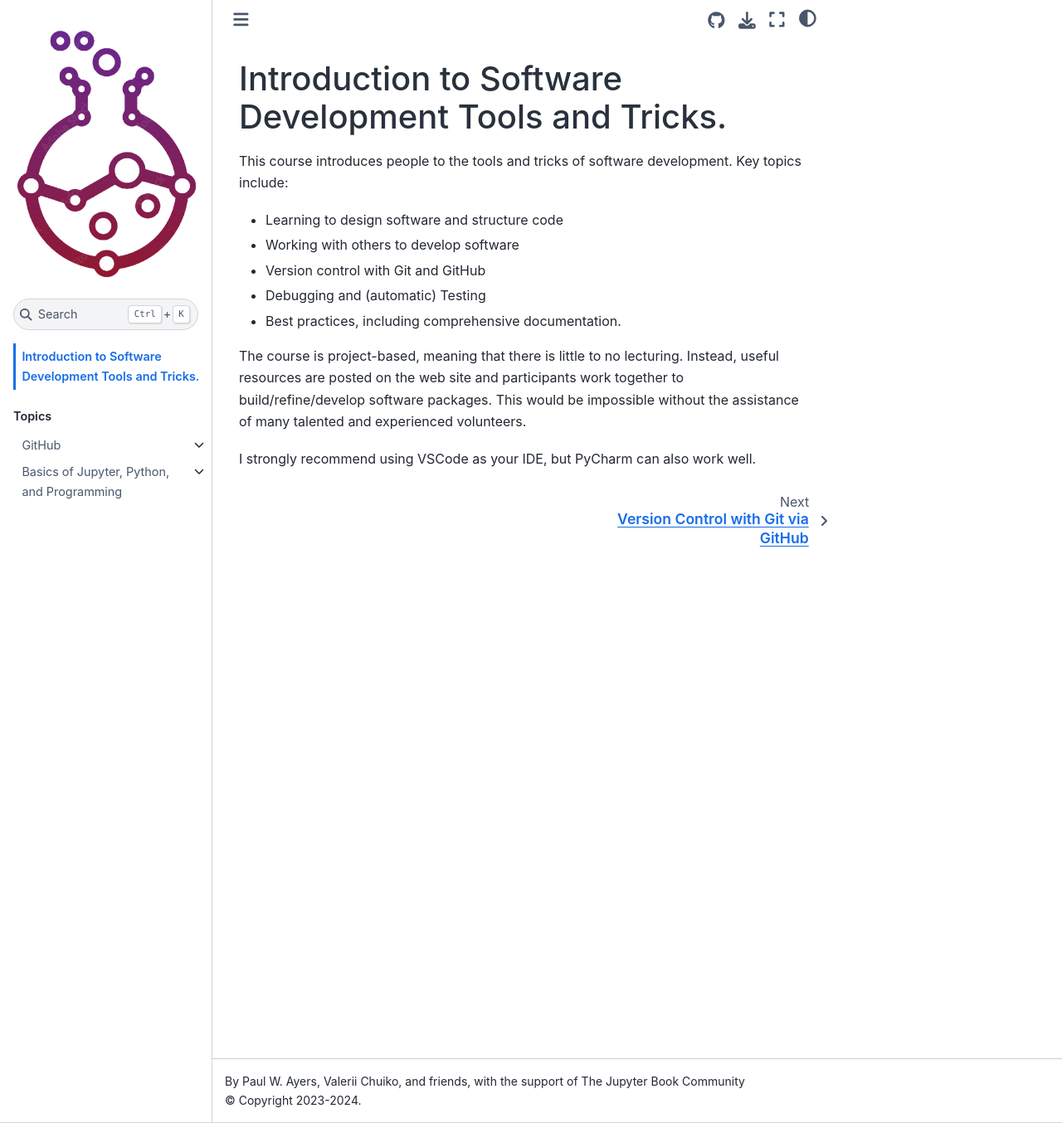
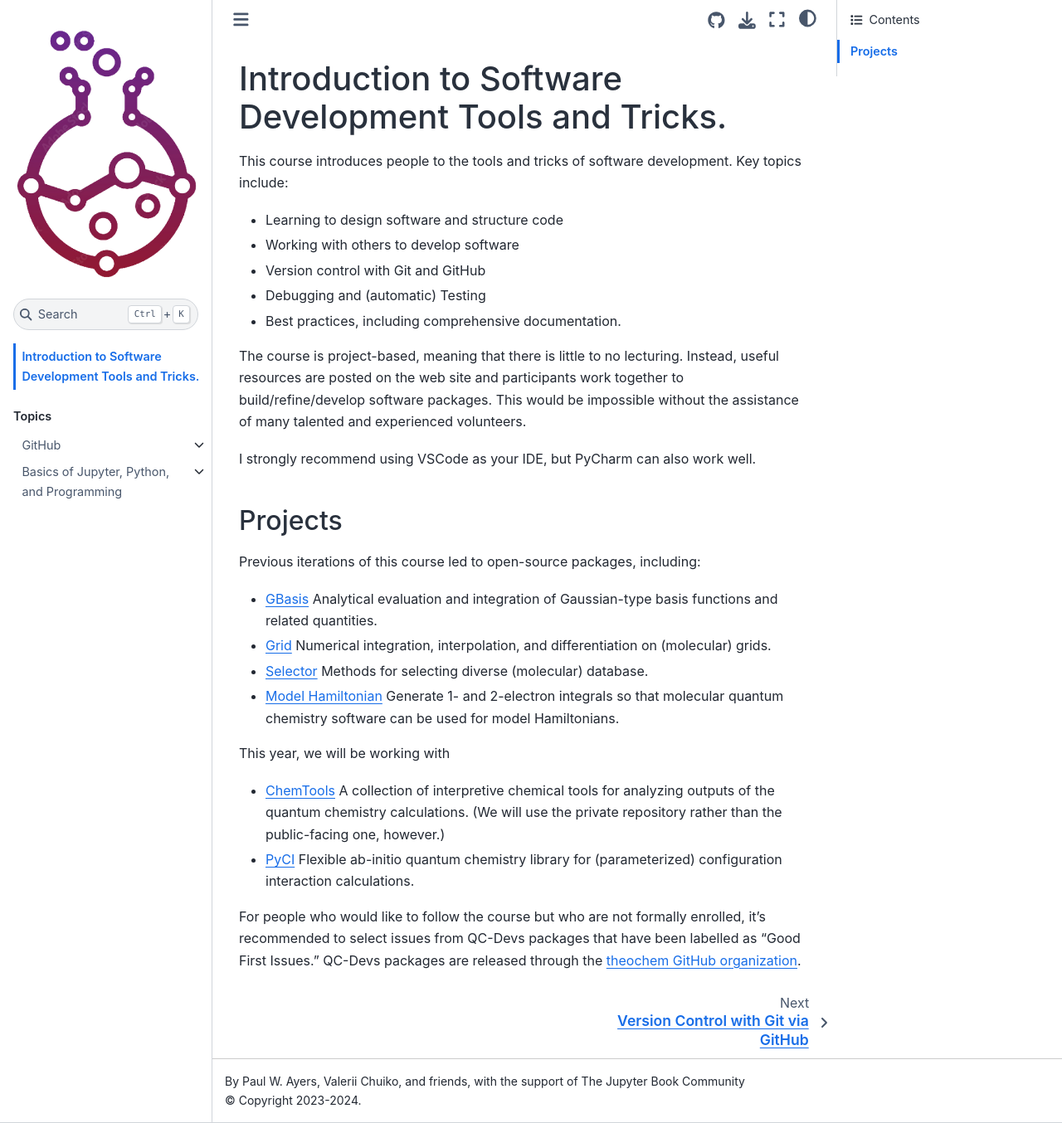
Before and after one commit to QC-Edu/IntroSoftware, a Jupyter Book: the page built from website/intro.md, in a window 1280 px wide and 1354 px high. Shown: the whole window at 83% size. Built offline with Jupyter Book 1.0.4 settings and Sphinx 7.4.7 and the Sphinx Book theme 1.1.4, drawn with Linux system fonts in a browser that asks for light colours.

Commit message:
Add intro links

```diff
--- a/website/intro.md
+++ b/website/intro.md
@@ -10,3 +10,16 @@ This course introduces people to the tools and tricks of software development. K
 The course is project-based, meaning that there is little to no lecturing. Instead, useful resources are posted on the web site and participants work together to build/refine/develop software packages. This would be impossible without the assistance of many talented and experienced volunteers.
 
 I strongly recommend using VSCode as your IDE, but PyCharm can also work well.
+
+## Projects
+Previous iterations of this course led to open-source packages, including:
+- [GBasis](https://gbasis.qcdevs.org/intro.html) Analytical evaluation and integration of Gaussian-type basis functions and related quantities.
+- [Grid](https://grid.qcdevs.org/) Numerical integration, interpolation, and differentiation on (molecular) grids.
+- [Selector](https://selector.qcdevs.org/intro.html) Methods for selecting diverse (molecular) database.
+- [Model Hamiltonian](https://moha.qcdevs.org/build/html/index.html) Generate 1- and 2-electron integrals so that molecular quantum chemistry software can be used for model Hamiltonians.
+
+This year, we will be working with
+- [ChemTools](https://chemtools.org/) A collection of interpretive chemical tools for analyzing outputs of the quantum chemistry calculations. (We will use the private repository rather than the public-facing one, however.)
+- [PyCI](https://pyci.qcdevs.org/intro.html) Flexible ab-initio quantum chemistry library for (parameterized) configuration interaction calculations.
+
+For people who would like to follow the course but who are not formally enrolled, it's recommended to select issues from QC-Devs packages that have been labelled as "Good First Issues." QC-Devs packages are released through the [theochem GitHub organization](https://github.com/theochem).
```
